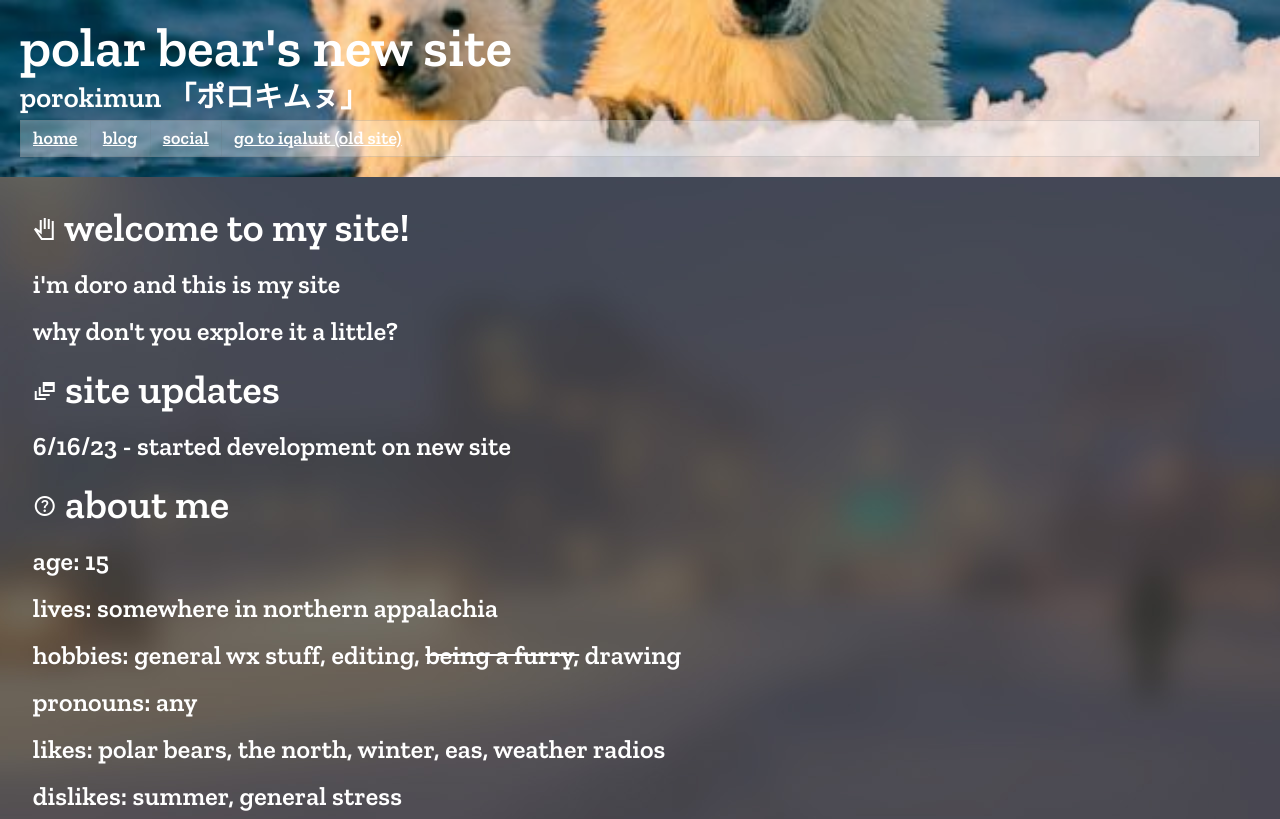
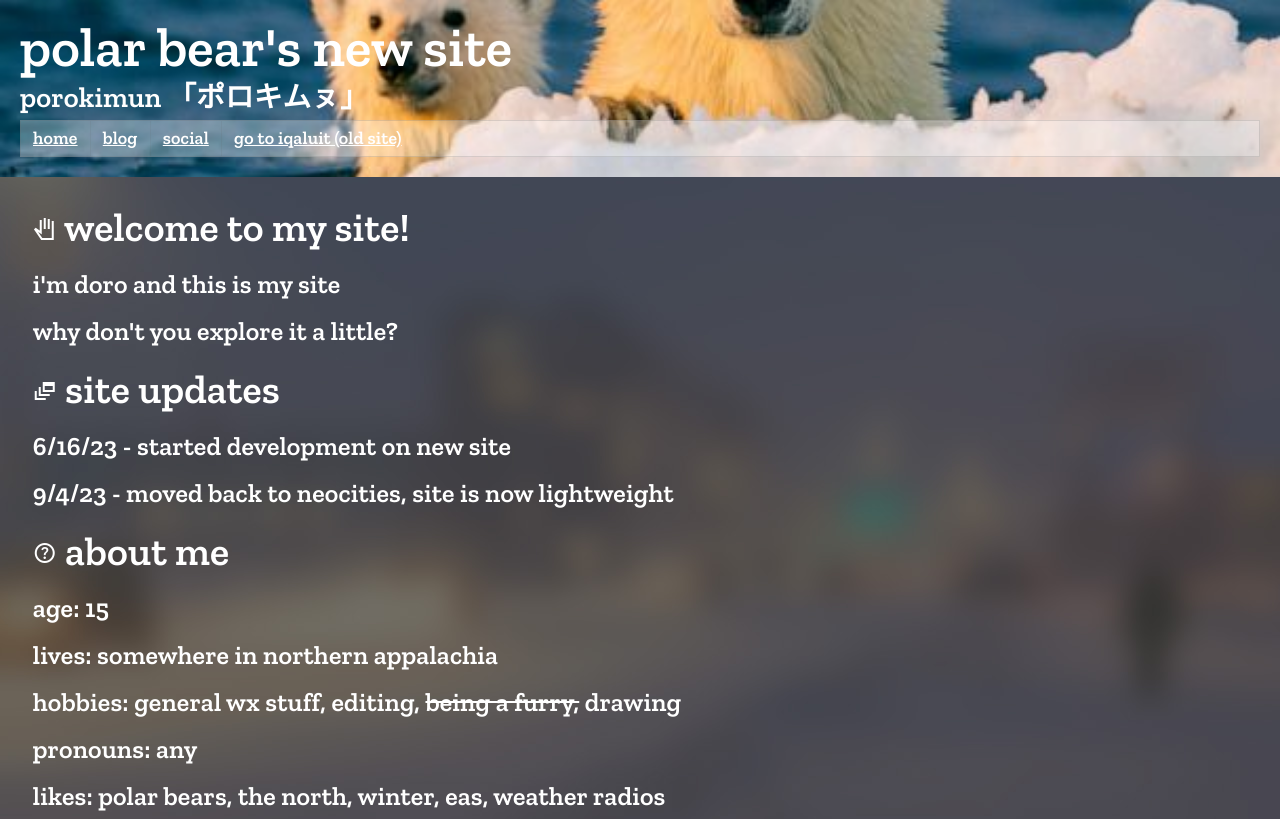
Before and after one commit to bonito-curt/poro01192008.github.io, a plain HTML site: page index.html in a window 1280 px wide. Shown: the top 819 px of the page. Drawn offline with nearby package versions, Linux system fonts and the light colour scheme; a web font is replaced by a local one.

Commit message:
Update index.html

```diff
--- a/index.html
+++ b/index.html
@@ -37,6 +37,7 @@
       <h4 class="mainwords">why don't you explore it a little?</h4>
       <h2><span class="material-symbols-sharp">dynamic_feed</span> site updates</h2>
       <h4 class="mainwords">6/16/23 - started development on new site</h4>
+      <h4 class="mainwords">9/4/23 - moved back to neocities, site is now lightweight</h4>
       <h2><span class="material-symbols-sharp"> help </span> about me</h2>
       <h4 class="mainwords">age: 15</h4>
       <h4 class="mainwords">lives: somewhere in northern appalachia</h4>
```
